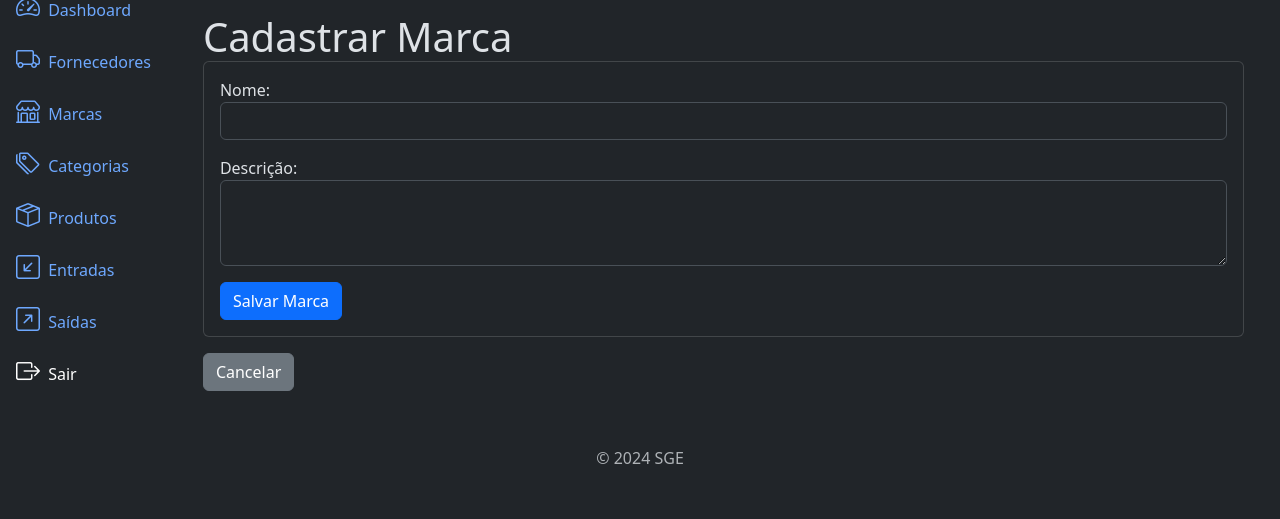
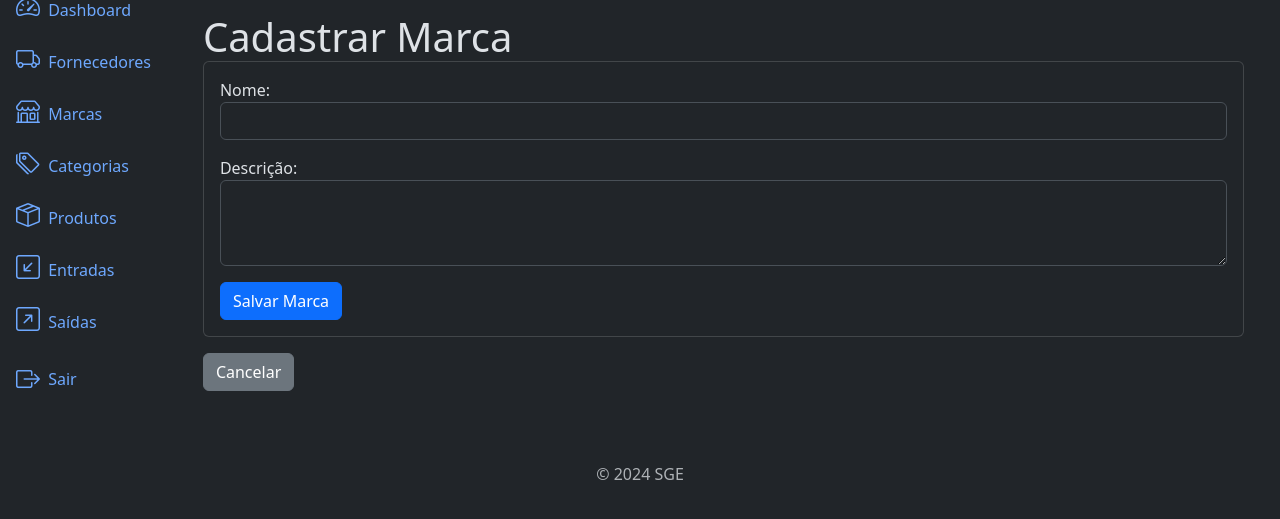
Before and after one commit to LeonardoAlmeidaGit/SGE, a Django app: page /brands/create/ in a window 1280 px wide. Shown: the part 83-602 px from the top of the page. Run offline with Django 5.2, Linux system fonts and the light colour scheme; the visitor is signed in with stand-in values (Sample User, id 1).

Commit message:
First Commit

```diff
--- a/app/settings.py
+++ b/app/settings.py
@@ -12,6 +12,7 @@ https://docs.djangoproject.com/en/6.0/ref/settings/
 
 from datetime import timedelta
 from pathlib import Path
+from decouple import config
 
 # Build paths inside the project like this: BASE_DIR / 'subdir'.
 BASE_DIR = Path(__file__).resolve().parent.parent
@@ -21,7 +22,8 @@ BASE_DIR = Path(__file__).resolve().parent.parent
 # See https://docs.djangoproject.com/en/6.0/howto/deployment/checklist/
 
 # SECURITY WARNING: keep the secret key used in production secret!
-SECRET_KEY = "django-insecure-)oo7x^$qoh3gaaj4y25x@812sb3di1d(fz_&l7n$@qj*)pug1-"
+SECRET_KEY = config('SECRET_KEY')
+DEBUG = config('DEBUG', default=False, cast=bool)
 
 # SECURITY WARNING: don't run with debug turned on in production!
 DEBUG = True
@@ -145,6 +147,6 @@ REST_FRAMEWORK = {
 }
 
 SIMPLE_JWT = {
-    "ACESS_TOKEN_LIFETIME": timedelta(days=1),
+    "ACCESS_TOKEN_LIFETIME": timedelta(days=1),
     "REFRESH_TOKEN_LIFETIME": timedelta(days=7),
 }
--- a/app/templates/components/_sidebar.html
+++ b/app/templates/components/_sidebar.html
@@ -69,11 +69,11 @@
           {% endif %}
           <li class="nav-item">
             {% if user.is_authenticated %}
-            <form action="{% url 'logout' %}" method="post" id="logout-form" class="nav-lin px-0 align-middle">
+            <form action="{% url 'logout' %}" method="post" id="logout-form" class="nav-link px-0 align-middle">
               {% csrf_token %}
-              <button type="submit" class="btn btn-link text-decoration-none text-reset nav-link px-0 aling-middle">
-                <i class="bi bi-box-arrow-right fs-4 aling-middle"></i>
-                <span class="ms-1 aling-middle">Sair</span>
+              <button type="submit" class="btn btn-link text-decoration-none text-reset nav-link px-0 align-middle">
+                <i class="bi bi-box-arrow-right fs-4 align-middle"></i>
+                <span class="ms-1 align-middle">Sair</span>
               </button>
             </form>
             {% endif %}
--- a/products/urls.py
+++ b/products/urls.py
@@ -3,7 +3,7 @@ from . import views
 
 
 urlpatterns = [
-    path('produtcs/list/', views.ProductListView.as_view(), name='product_list'),
+    path('products/list/', views.ProductListView.as_view(), name='product_list'),
     path('products/create/', views.ProductCreateView.as_view(), name='product_create'),
     path('products/<int:pk>/detail/', views.ProductDetailView.as_view(), name='product_detail'),
     path('products/<int:pk>/update/', views.ProductUpdateView.as_view(), name='product_update'),
```
Also changed, not shown: 1 other file.
